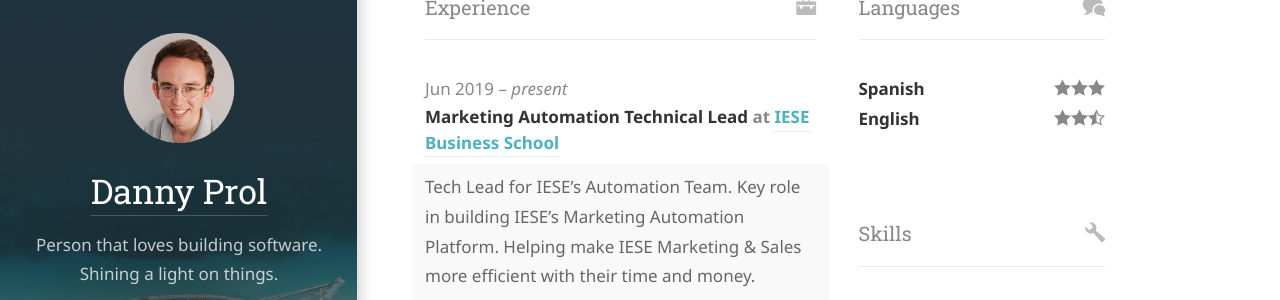
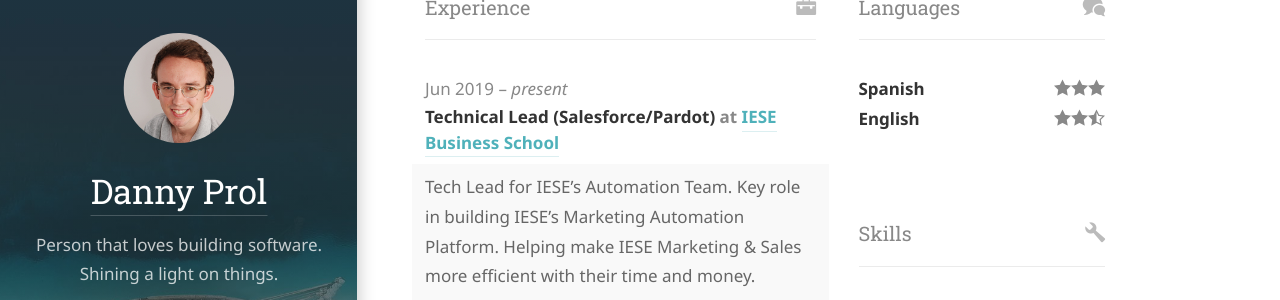
Before and after one commit to dprol/dprol.github.io, a Jekyll site: the page built from resume.md, in a window 1280 px wide and 900 px high, scrolled down 412 px. Shown: the part 155-455 px from the top of the window. Built offline with Jekyll 4.4.1, drawn with Linux system fonts in a browser that asks for light colours; some web fonts are replaced.

Commit message:
Update resume.yml

```diff
--- a/_data/resume.yml
+++ b/_data/resume.yml
@@ -28,7 +28,7 @@ basics:
 
 work:
   - company: "IESE Business School"
-    position: "Marketing Automation Technical Lead"
+    position: "Technical Lead (Salesforce/Pardot)"
     website: "https://www.iese.edu/"
     startDate: "2019-06-04"
     endDate: ""
```
